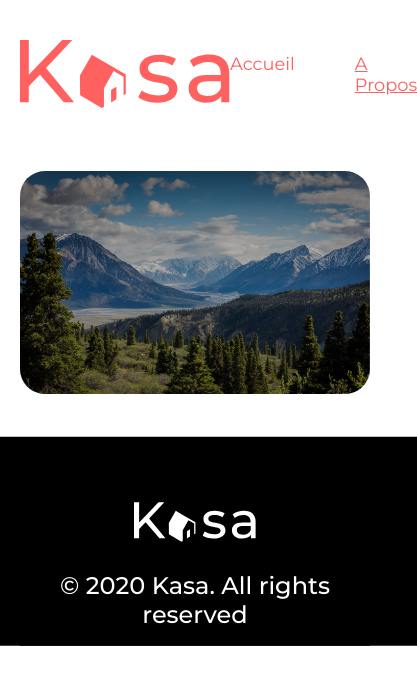
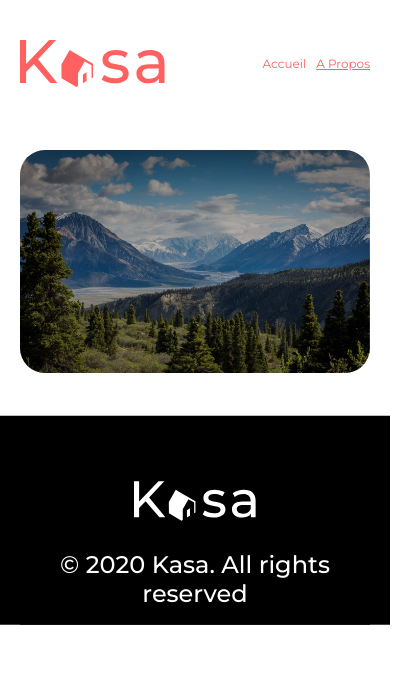
Before and after one commit to Isaacmaamouche/kasa, a React (Create React App) app: page /about in a window 390 px wide. Shown: the top 684 px of the page, 417 px wide, since content can reach past the window. Built offline with nearby package versions, Linux system fonts and the light colour scheme.

Commit message:
feat: use css var instead of scss var + progress on resposive flat page

```diff
--- a/src/components/Accordion/accordion.scss
+++ b/src/components/Accordion/accordion.scss
@@ -24,8 +24,8 @@
     font-size: 24px;
     margin: auto 0;
     color: white;
-    background-color: variables.$primary;
-    border-radius: variables.$border-radius;
+    background-color: var(--primary);
+    border-radius: var(--border-radius);
     padding-left: 18px;
     padding-right: 64px; //padding-left - icon's width
     cursor: pointer;
@@ -54,8 +54,8 @@
     position: relative;
     z-index: 1;
     animation: fadein 0.3s ease;
-    background-color: variables.$secondary;
-    border-radius: variables.$border-radius;
+    background-color: var(--secondary);
+    border-radius: var(--border-radius);
     padding: 40px 12px 27px 20px;
     margin-top: -10px;
   }
--- a/src/components/Card/card.scss
+++ b/src/components/Card/card.scss
@@ -1,9 +1,7 @@
-@use "../../styles/variables";
-
 .card {
   position: relative;
-  border-radius: variables.$border-radius;
-  background-color: variables.$primary;
+  border-radius: var(--border-radius);
+  background-color: var(--primary);
   width: 340px;
   height: 340px;
   overflow: hidden;
--- a/src/components/Header/header.scss
+++ b/src/components/Header/header.scss
@@ -1,33 +1,60 @@
-@use "../../styles/variables";
-
 .header {
   display: flex;
+  gap: 16px;
   flex-direction: row;
   align-items: center;
   justify-content: space-between;
-  font-size: calc(10px + 2vmin);
-  color: white;
   margin-bottom: 20px;
+  transition: all 0.3 ease;
   nav {
-    flex-grow: 1;
     ul {
       display: flex;
       flex-direction: row;
-      flex-wrap: nowrap;
+      flex-wrap: wrap;
       justify-content: flex-end;
       gap: 60px;
+    }
+    li {
+      font-size: 24px;
     }
   }
   .logo {
     width: 210px;
-    pointer-events: none;
   }
   a,
   a:visited {
-    color: variables.$primary;
+    color: var(--primary);
     text-decoration: none;
     &.activeLink {
       text-decoration: underline;
     }
   }
 }
+
+@media (max-width: 768px) {
+  .header {
+    .logo {
+      width: 145px;
+    }
+    nav {
+      ul {
+        gap: 35px;
+      }
+      li {
+        font-size: 18px;
+      }
+    }
+  }
+}
+@media (max-width: 425px) {
+  .header {
+    nav {
+      ul {
+        gap: 10px;
+      }
+      li {
+        font-size: 12px;
+      }
+    }
+  }
+}
--- a/src/components/HeroBanner/hero-banner.scss
+++ b/src/components/HeroBanner/hero-banner.scss
@@ -1,5 +1,3 @@
-@use "../../styles/variables";
-
 .hero__banner {
   width: 100%;
   height: 223px;
--- a/src/components/Host/host.scss
+++ b/src/components/Host/host.scss
@@ -1,5 +1,3 @@
-@use "../../styles/variables";
-
 .host {
   display: flex;
   gap: 10px;
@@ -14,7 +12,7 @@
   .host__avatar {
     width: 64px;
     height: 64px;
-    background-color: variables.$secondary;
+    background-color: var(--secondary);
     border-radius: 50%;
     overflow: hidden;
     img {
--- a/src/components/Rating/rating.scss
+++ b/src/components/Rating/rating.scss
@@ -1,5 +1,3 @@
-@use "../../styles/variables";
-
 .rating__container {
   display: flex;
   flex-wrap: nowrap;
@@ -11,9 +9,9 @@
     mask-repeat: no-repeat;
     width: 30px;
     height: 30px;
-    background-color: variables.$secondary;
+    background-color: var(--secondary);
     &.rating__star--filled {
-      background-color: variables.$primary;
+      background-color: var(--primary);
     }
   }
 }
--- a/src/components/Tag/tag.scss
+++ b/src/components/Tag/tag.scss
@@ -1,10 +1,8 @@
-@use "../../styles/variables";
-
 .tag {
   display: inline-block;
   padding: 2px 22px;
-  border-radius: variables.$border-radius;
-  background-color: variables.$primary;
+  border-radius: var(--border-radius);
+  background-color: var(--primary);
   color: white;
   font-size: 14px;
 }
--- a/src/index.scss
+++ b/src/index.scss
@@ -14,7 +14,7 @@ body {
   font-family: "Montserrat", sans-serif;
   -webkit-font-smoothing: antialiased;
   -moz-osx-font-smoothing: grayscale;
-  color: variables.$primary;
+  color: var(--primary);
   transition: padding 0.3s ease;
 }
 
--- /dev/null
+++ b/src/pages/Flat/flat.scss
@@ -0,0 +1,63 @@
+.flat__info {
+  display: flex;
+  gap: 16px;
+  flex-wrap: wrap;
+  justify-content: space-between;
+  margin-top: 30px;
+  margin-bottom: 24px;
+}
+
+.flat__primary-info {
+  display: flex;
+  flex-direction: column;
+  justify-content: space-between;
+  gap: 20px;
+  flex-grow: 1;
+
+  .flat__title {
+    font-weight: 500;
+    font-size: 36px;
+  }
+
+  .flat__location {
+    font-weight: 500;
+  }
+
+  .flat__tags {
+    display: flex;
+    gap: 10px;
+  }
+}
+
+.flat__secondary-info {
+  display: flex;
+  flex-direction: column;
+  align-items: flex-end;
+  flex-grow: 1;
+}
+
+.flat__details {
+  display: flex;
+  gap: 20px;
+  flex-wrap: wrap;
+  flex-direction: row;
+  .accordion {
+    flex: 1 0 300px;
+  }
+}
+
+@media (max-width: 425px) {
+  .flat__info {
+    flex-direction: column;
+  }
+
+  .flat__secondary-info {
+    flex-direction: row-reverse;
+    align-items: center;
+    justify-content: space-between;
+  }
+
+  .flat__title {
+    margin-bottom: 5px;
+  }
+}
--- a/src/pages/Flat/index.tsx
+++ b/src/pages/Flat/index.tsx
@@ -6,6 +6,7 @@ import { Host } from "../../components/Host";
 import { Rating } from "../../components/Rating";
 import { Tag } from "../../components/Tag";
 import { data } from "../../constants/data";
+import "./flat.scss";
 
 //TODO Responsiveness
 //TODO Data layout
@@ -20,18 +21,22 @@ export const Flat: React.FC = () => {
   return (
     <>
       <Carousel images={flatData.pictures} />
-      <div className="flat__primary-info">
-        <div>
-          {flatData.title}
-          {flatData.location}
-          {flatData.tags.map((tag) => (
-            <Tag content={tag} />
-          ))}
+      <div className="flat__info">
+        <div className="flat__primary-info">
+          <div>
+            <p className="flat__title">{flatData.title}</p>
+            <p className="flat__location">{flatData.location}</p>
+          </div>
+          <div className="flat__tags">
+            {flatData.tags.map((tag) => (
+              <Tag content={tag} />
+            ))}
+          </div>
         </div>
 
         <div className="flat__secondary-info">
+          <Host name={flatData.host.name} avatar={flatData.host.picture} />
           <Rating rating={flatData.rating} />
-          <Host name={flatData.host.name} avatar={flatData.host.picture} />
         </div>
       </div>
 
--- a/src/pages/Home/home.scss
+++ b/src/pages/Home/home.scss
@@ -1,10 +1,8 @@
-@use "../../styles/variables";
-
 .card__container {
   display: flex;
   gap: 60px;
   padding-block: 60px;
-  background-color: variables.$secondary;
+  background-color: var(--secondary);
   border-radius: 25px;
   margin-block: 43px;
   flex-direction: row;
--- a/src/styles/variables.scss
+++ b/src/styles/variables.scss
@@ -1,3 +1,11 @@
-$primary: #ff6060;
-$secondary: #f7f7f7;
-$border-radius: 10px;
+:root {
+  --border-radius: 10px;
+  --primary: #ff6060;
+  --secondary: #f7f7f7;
+}
+
+@media (max-width: 425px) {
+  :root {
+    --border-radius: 5px;
+  }
+}
```
